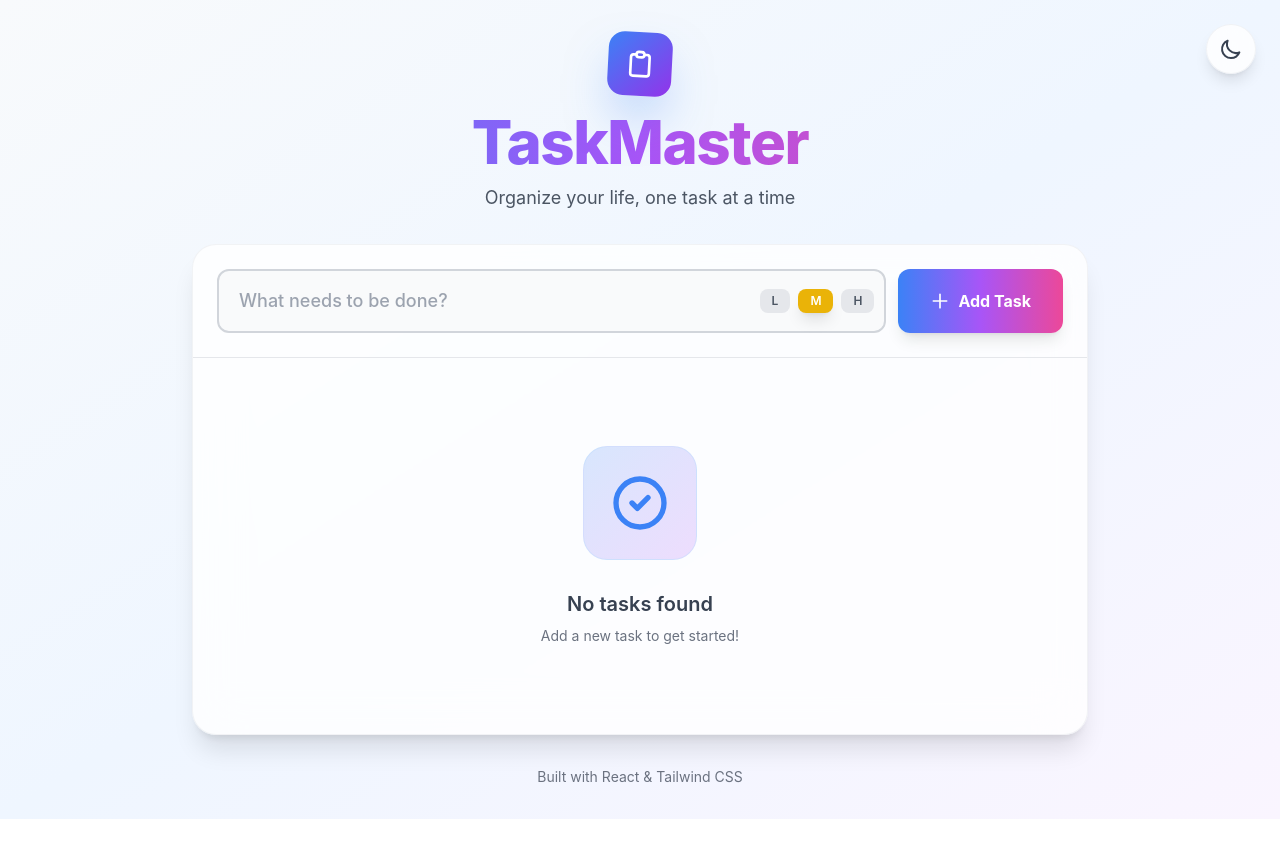
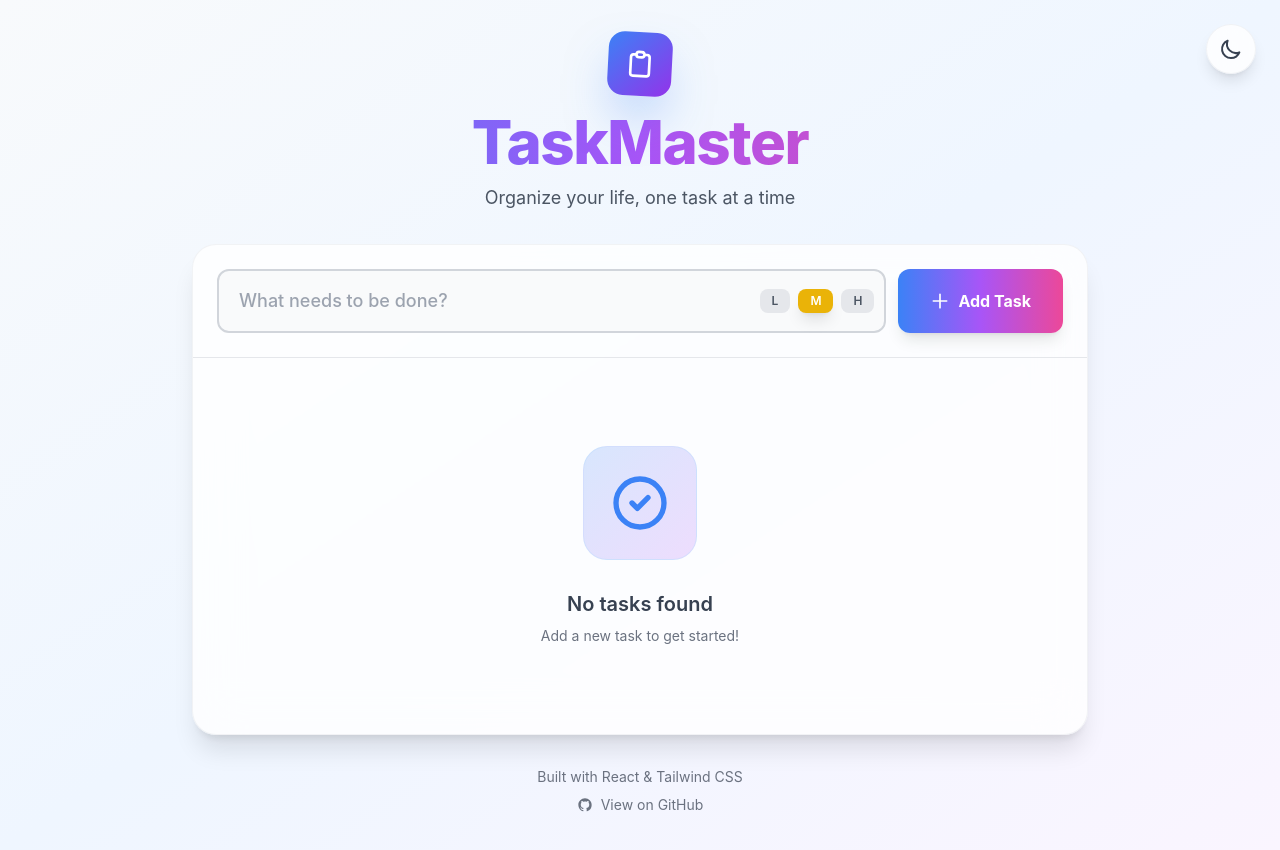
Before and after one commit to aadhiVenkat/ToDo-app, a React (Vite) app: page / in a window 1280 px wide. Before the commit the page ends 819 px from the top, so only its background shows below. Built offline with nearby package versions, Linux system fonts and the light colour scheme.

Commit message:
Add portfolio enhancements: live demo badge, GitHub footer, SEO meta tags

```diff
--- a/index.html
+++ b/index.html
@@ -4,8 +4,25 @@
     <meta charset="UTF-8" />
     <link rel="icon" type="image/svg+xml" href="/vite.svg" />
     <meta name="viewport" content="width=device-width, initial-scale=1.0, maximum-scale=5.0, user-scalable=yes" />
-    <meta name="description" content="TaskMaster - A modern, responsive todo app built with React and Tailwind CSS" />
-    <title>TaskMaster - Todo App</title>
+
+    <!-- Primary Meta Tags -->
+    <title>TaskMaster - Modern Todo App | React & Tailwind CSS</title>
+    <meta name="title" content="TaskMaster - Modern Todo App | React & Tailwind CSS" />
+    <meta name="description" content="A beautiful, feature-rich todo application with dark/light themes, priority levels, and statistics. Built with React and Tailwind CSS." />
+    <meta name="author" content="Aadhi Venkat" />
+    <meta name="keywords" content="todo app, react, tailwind css, task manager, productivity, portfolio project" />
+
+    <!-- Open Graph / Facebook -->
+    <meta property="og:type" content="website" />
+    <meta property="og:url" content="https://aadhivenkat.github.io/ToDo-app/" />
+    <meta property="og:title" content="TaskMaster - Modern Todo App" />
+    <meta property="og:description" content="A beautiful, feature-rich todo application with dark/light themes, priority levels, and statistics." />
+
+    <!-- Twitter -->
+    <meta property="twitter:card" content="summary_large_image" />
+    <meta property="twitter:url" content="https://aadhivenkat.github.io/ToDo-app/" />
+    <meta property="twitter:title" content="TaskMaster - Modern Todo App" />
+    <meta property="twitter:description" content="A beautiful, feature-rich todo application with dark/light themes, priority levels, and statistics." />
   </head>
   <body>
     <div id="root"></div>
--- a/src/App.jsx
+++ b/src/App.jsx
@@ -202,7 +202,20 @@
         <div className={`text-center mt-4 sm:mt-8 text-xs sm:text-sm animate-fade-in transition-colors px-2 ${
           theme === 'dark' ? 'text-gray-400' : 'text-gray-500'
         }`}>
-          <p>Built with React & Tailwind CSS</p>
+          <p className="mb-2">Built with React & Tailwind CSS</p>
+          <a
+            href="https://github.com/aadhiVenkat/ToDo-app"
+            target="_blank"
+            rel="noopener noreferrer"
+            className={`inline-flex items-center gap-2 hover:text-purple-500 transition-colors ${
+              theme === 'dark' ? 'hover:text-purple-400' : 'hover:text-purple-600'
+            }`}
+          >
+            <svg className="w-4 h-4" fill="currentColor" viewBox="0 0 24 24">
+              <path fillRule="evenodd" d="M12 2C6.477 2 2 6.484 2 12.017c0 4.425 2.865 8.18 6.839 9.504.5.092.682-.217.682-.483 0-.237-.008-.868-.013-1.703-2.782.605-3.369-1.343-3.369-1.343-.454-1.158-1.11-1.466-1.11-1.466-.908-.62.069-.608.069-.608 1.003.07 1.531 1.032 1.531 1.032.892 1.53 2.341 1.088 2.91.832.092-.647.35-1.088.636-1.338-2.22-.253-4.555-1.113-4.555-4.951 0-1.093.39-1.988 1.029-2.688-.103-.253-.446-1.272.098-2.65 0 0 .84-.27 2.75 1.026A9.564 9.564 0 0112 6.844c.85.004 1.705.115 2.504.337 1.909-1.296 2.747-1.027 2.747-1.027.546 1.379.202 2.398.1 2.651.64.7 1.028 1.595 1.028 2.688 0 3.848-2.339 4.695-4.566 4.943.359.309.678.92.678 1.855 0 1.338-.012 2.419-.012 2.747 0 .268.18.58.688.482A10.019 10.019 0 0022 12.017C22 6.484 17.522 2 12 2z" clipRule="evenodd" />
+            </svg>
+            View on GitHub
+          </a>
         </div>
       </div>
     </div>
```
Also changed, not shown: 1 other file (tests, documents, lock files or other folders).
